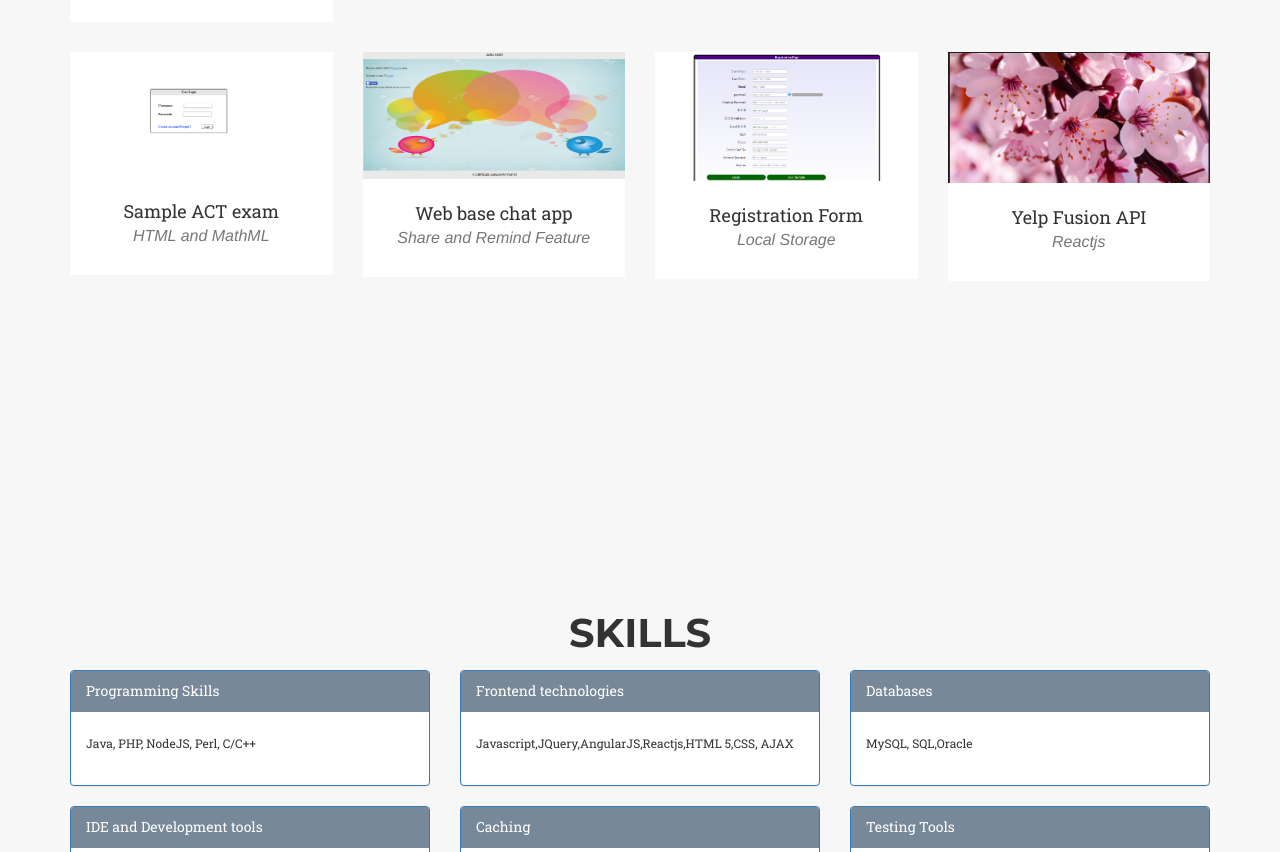
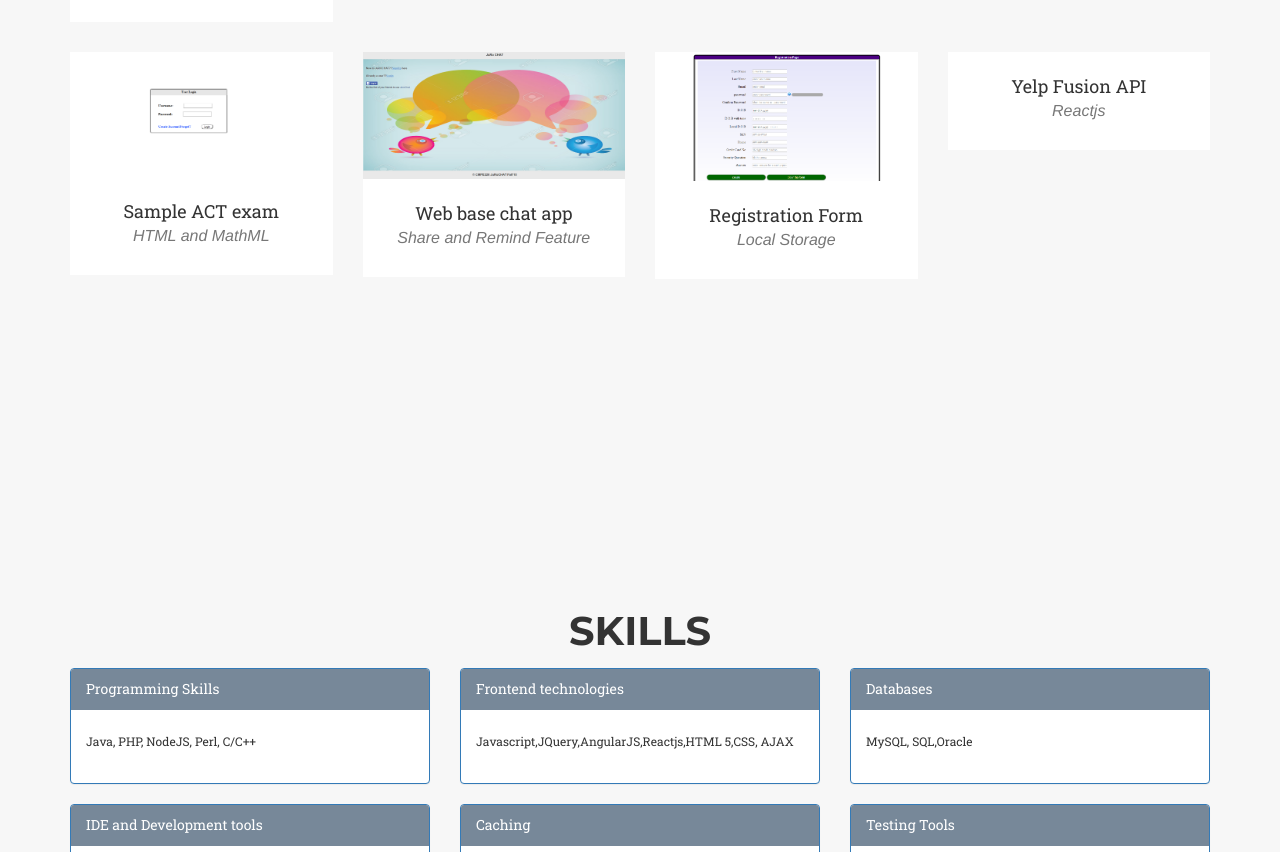
Before and after one commit to manasasanjose/project, a plain HTML site: page index.html in a window 1280 px wide. Shown: the part 2704-3556 px from the top of the page. Drawn offline with nearby package versions, Linux system fonts and the light colour scheme; a web font is replaced by a local one.

Commit message:
removed img tag

```diff
--- a/index.html
+++ b/index.html
@@ -310,7 +310,7 @@ $(document).ready(function(){
                                 <i class="fa fa-plus fa-3x"></i>
                             </div>
                         </div>
-                        <img src="img/cherry.png" class="img-responsive" alt="">
+                        <!--<img src="img/cherry.png" class="img-responsive" alt="">-->
                     </a>
                     <div class="portfolio-caption">
                         <h4>Yelp Fusion API</h4>
```
